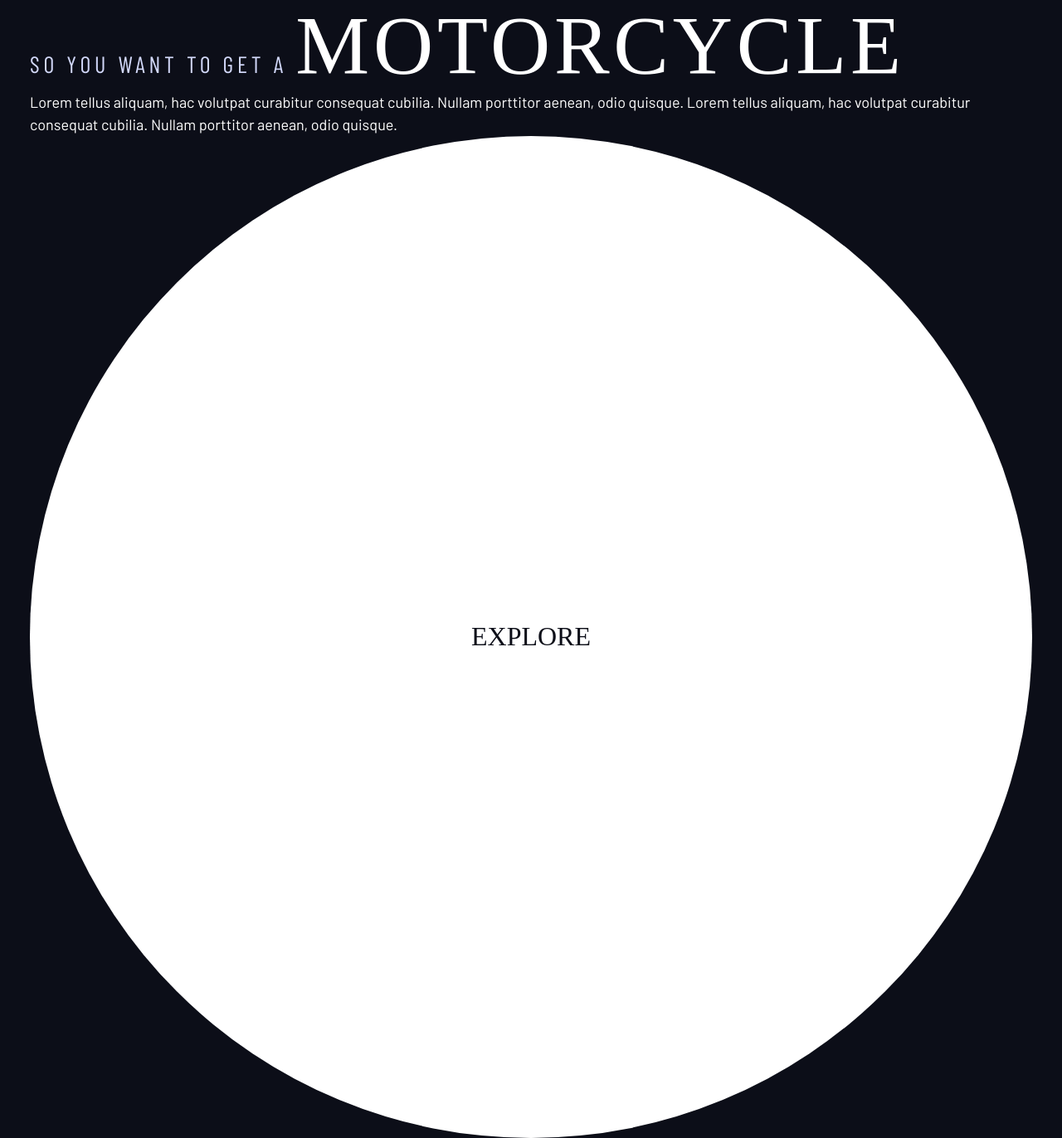
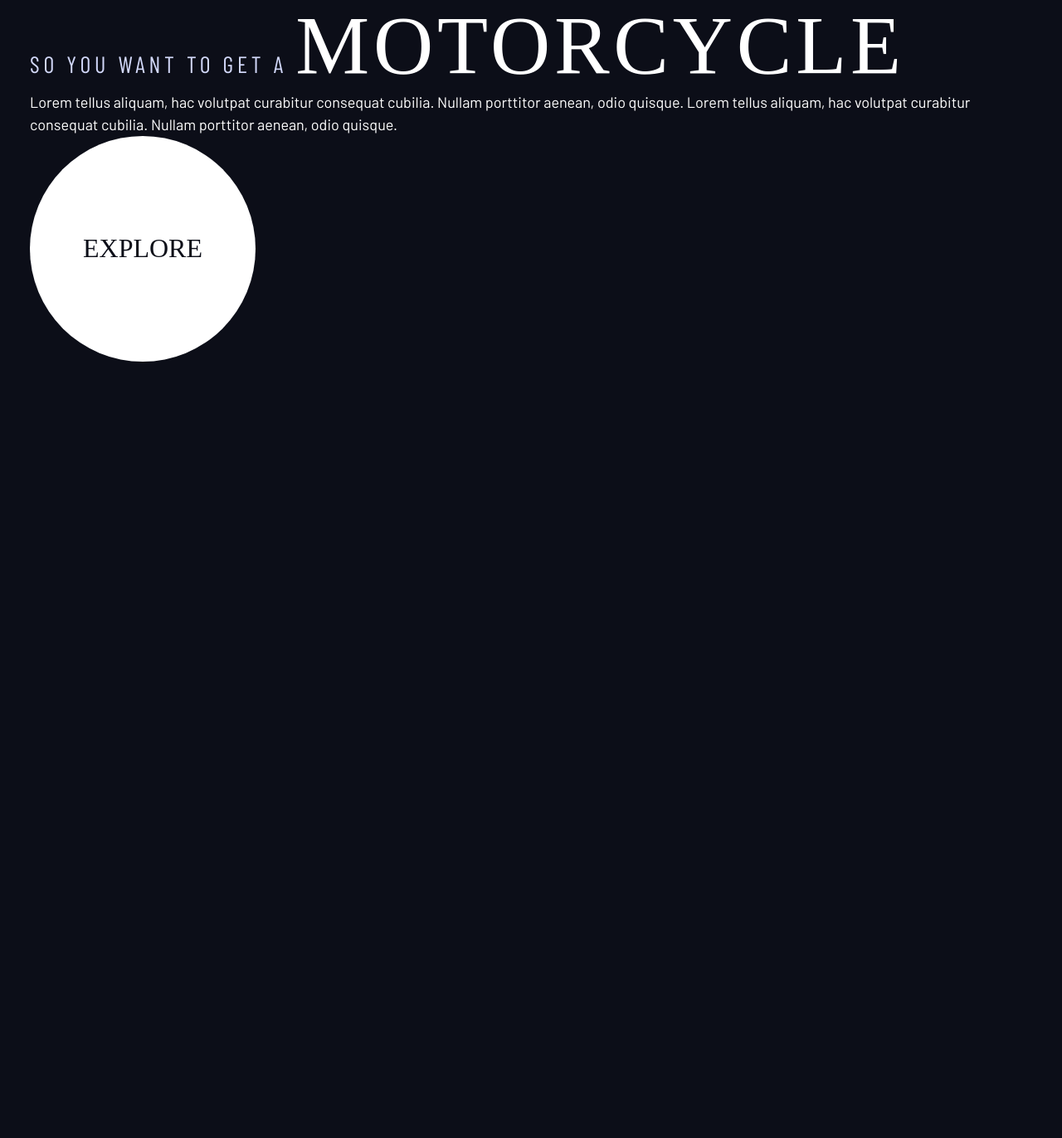
Before and after one commit to waxx567/fivefiftyfive, a Flask app: page / in a window 1280 px wide. Shown: the part 50-1422 px from the top of the page at 83% size. After the commit the page ends 486 px from the top, so only its background shows below. Run offline with Flask 3, Linux system fonts and the light colour scheme; some web fonts are replaced.

Commit message:
Update styles.css

```diff
--- a/project/static/css/styles.css
+++ b/project/static/css/styles.css
@@ -196,7 +196,7 @@ border: 0;
 .large-button {
   position: relative;
   z-index: 1;
-  display: grid;
+  display: inline-grid;
   place-items: center;
   padding: 0 2em;
   border-radius: 50%;
```
